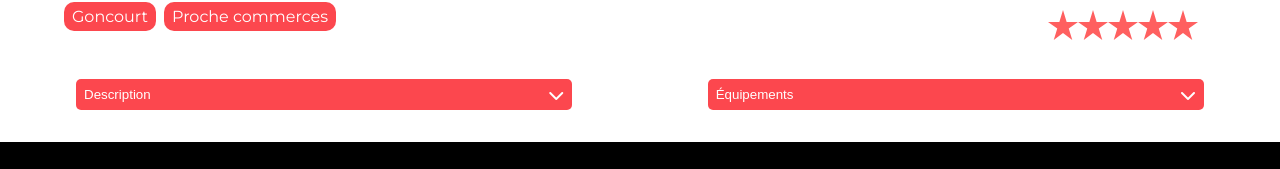
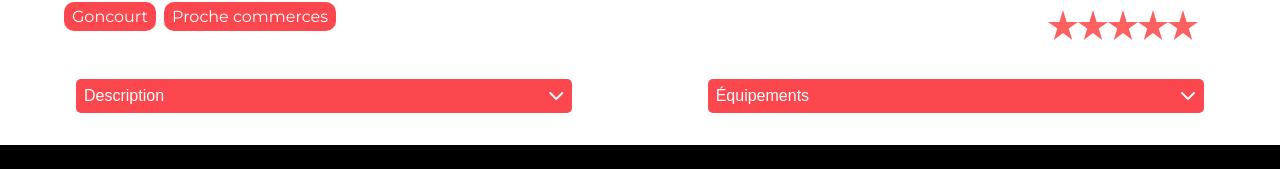
Before and after one commit to Nekochan977/Projet_11_OC_Kasa, a React (Create React App) app: page /appartment/0979876d in a window 1280 px wide. Shown: the part 712-881 px from the top of the page. Built offline with nearby package versions, Linux system fonts and the light colour scheme.

Commit message:
dropdown fontsize

```diff
--- a/src/styles/Dropdown.css
+++ b/src/styles/Dropdown.css
@@ -25,6 +25,7 @@
     position: relative;
     padding: 0.5rem;
     width: auto;
+    font-size: 1rem;
 }
 .dropdown-content {
     color: rgb(252, 71, 78);
@@ -39,7 +40,6 @@
 .fa-chevron-up,
 .fa-chevron-down {
     color: #fff;
-    font-size: 1rem;
     padding: 0 0.5rem;
     position: absolute;
     right: 0;
```
